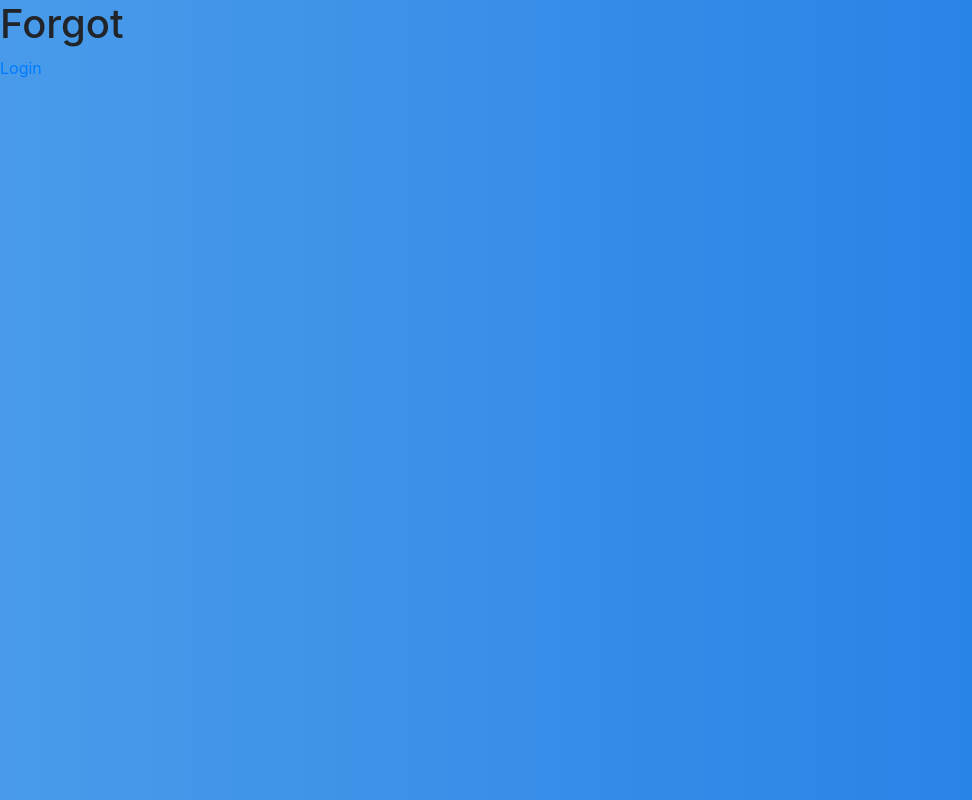
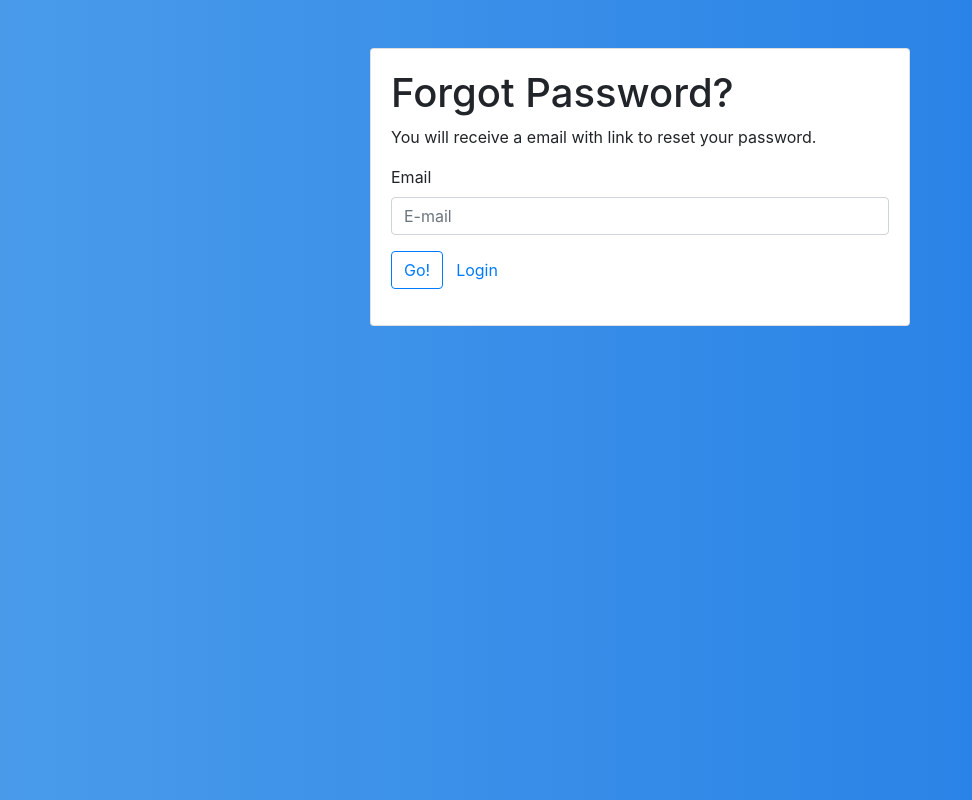
Before and after one commit to agftech/admin-template-react, a React (Create React App) app: page /forgot in a window 1280 px wide. Shown: the whole page, without its empty margins (0-972 px from the left). Built offline with nearby package versions, Linux system fonts and the light colour scheme.

Commit message:
:package: finalize forgot component

```diff
--- a/src/components/Forgot.js
+++ b/src/components/Forgot.js
@@ -1,12 +1,51 @@
 import { Link } from "react-router-dom";
 import useClass from './../hooks/add-class-body';
+import {
+  Button,
+  Card,
+  CardBody,
+  Col,
+  Container,
+  Form,
+  FormGroup,
+  Input,
+  Label,
+  Row,
+} from "reactstrap";
 
 const Forgot = () => {
     useClass('bg-blue')
+    const handleSendEmail = () => {
+        console.log('Make http request here....')
+    }
     return (
-      <div>
-        <h1>Forgot</h1>
-        <Link to="/login">Login</Link>
+      <div className="login mt-5 flex-row align-items-center">
+      <Container>
+          <Row className="justify-content-center">
+              <Col md="6">
+                  <Card>
+                      <CardBody>
+                          <Form>
+                              <h1>Forgot Password?</h1>
+                              <p>
+                                  You will receive a email with link to reset your password.
+                              </p>
+                              <FormGroup className="mb-3">
+                                  <Label for="email">Email</Label>
+                                  <Input type="email" placeholder="E-mail" />
+                              </FormGroup>
+                              <FormGroup>
+                                  <Button outline color="primary" onClick={handleSendEmail}>Go!</Button>
+                                  <Link to="/login">
+                                      <Button color="link">Login</Button>
+                                  </Link>
+                              </FormGroup>
+                          </Form>
+                      </CardBody>
+                  </Card>
+              </Col>
+          </Row>
+      </Container>
       </div>
     );
 }
```
